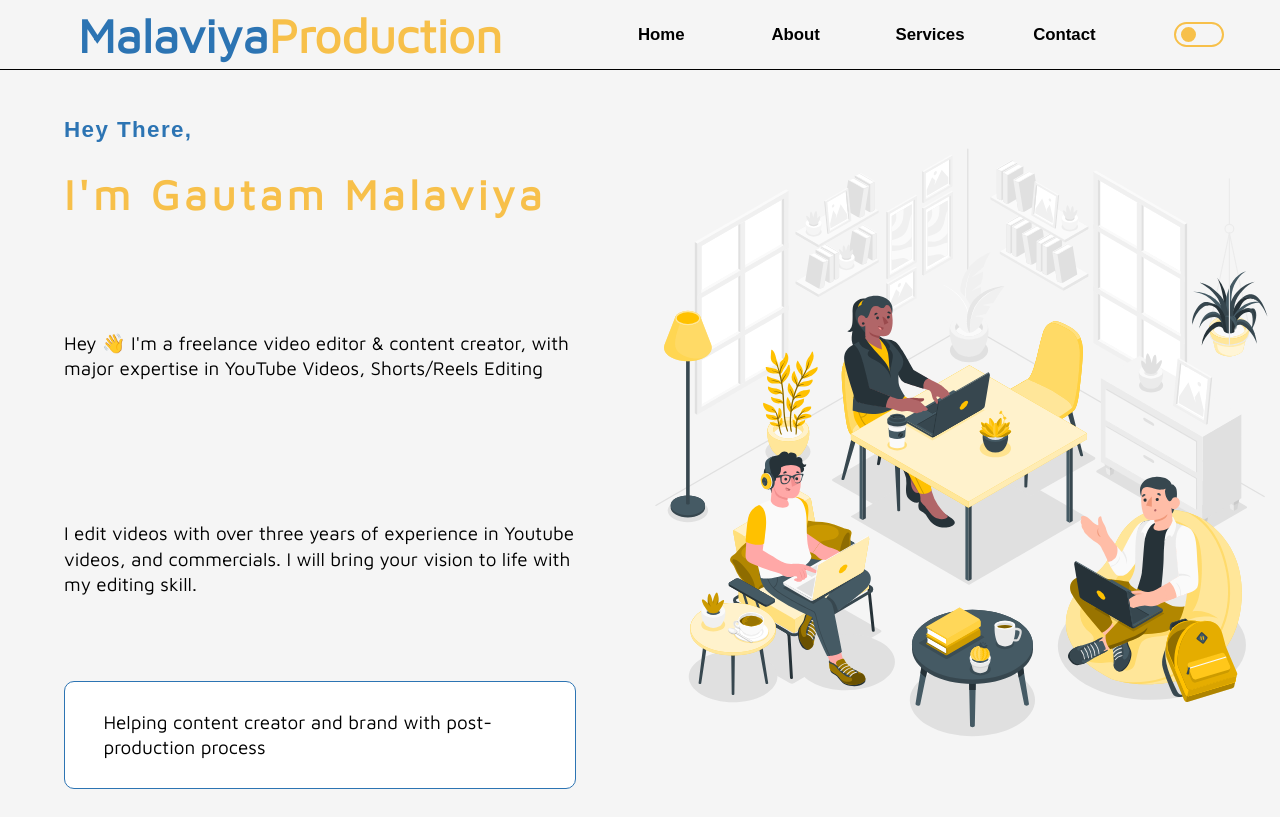
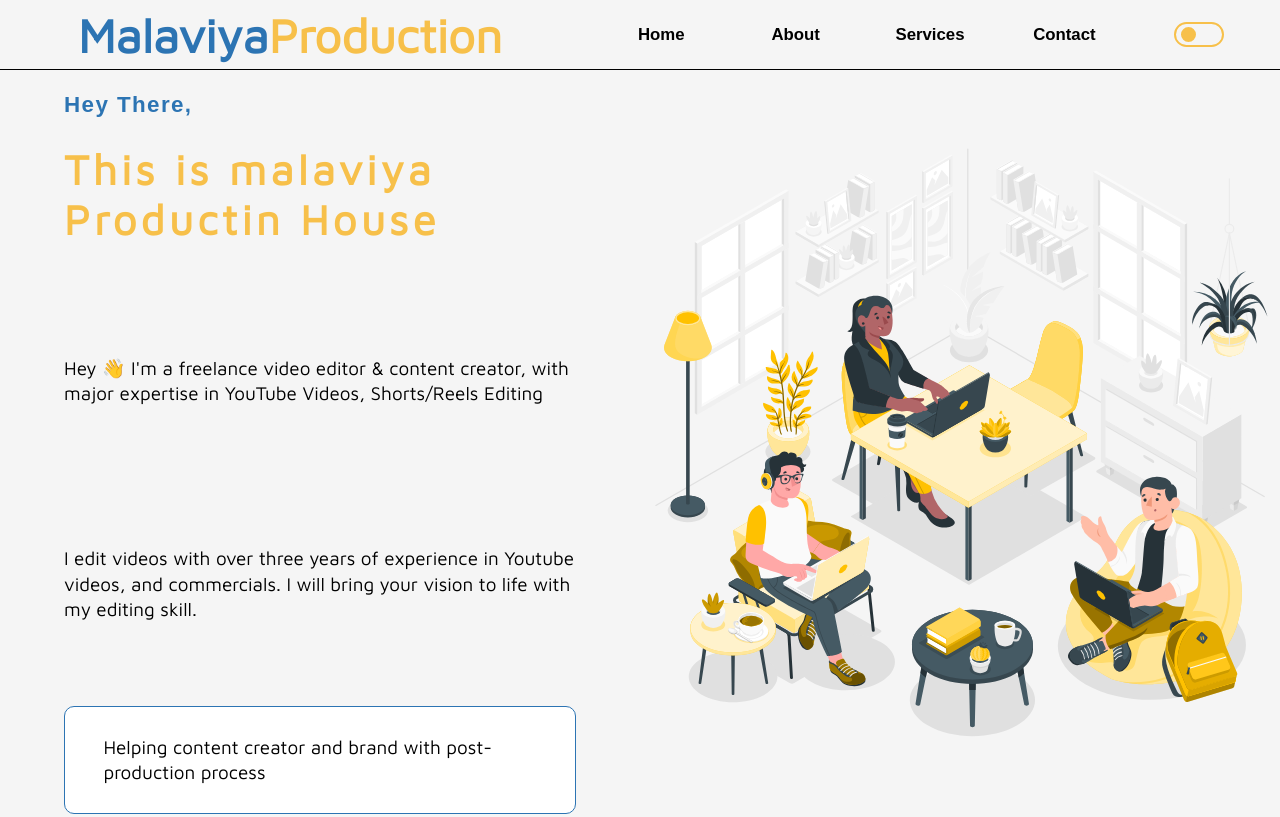
Before and after one commit to Baibhav-malaviya/malaviya_production_heroku, a website: page index.html in a window 1280 px wide. Shown: the top 817 px of the page. Drawn offline with nearby package versions, Linux system fonts and the light colour scheme.

Commit message:
I'm gautam Malaviya to This is malaviya production house

```diff
--- a/index.html
+++ b/index.html
@@ -55,7 +55,7 @@
       <div class="left">
         <div class="top">
           <div class="greeting">Hey There,</div>
-          <h1>I'm Gautam Malaviya</h1>
+          <h1>This is malaviya Productin House</h1>
         </div>
         <div class="middle">
           <p>
```
